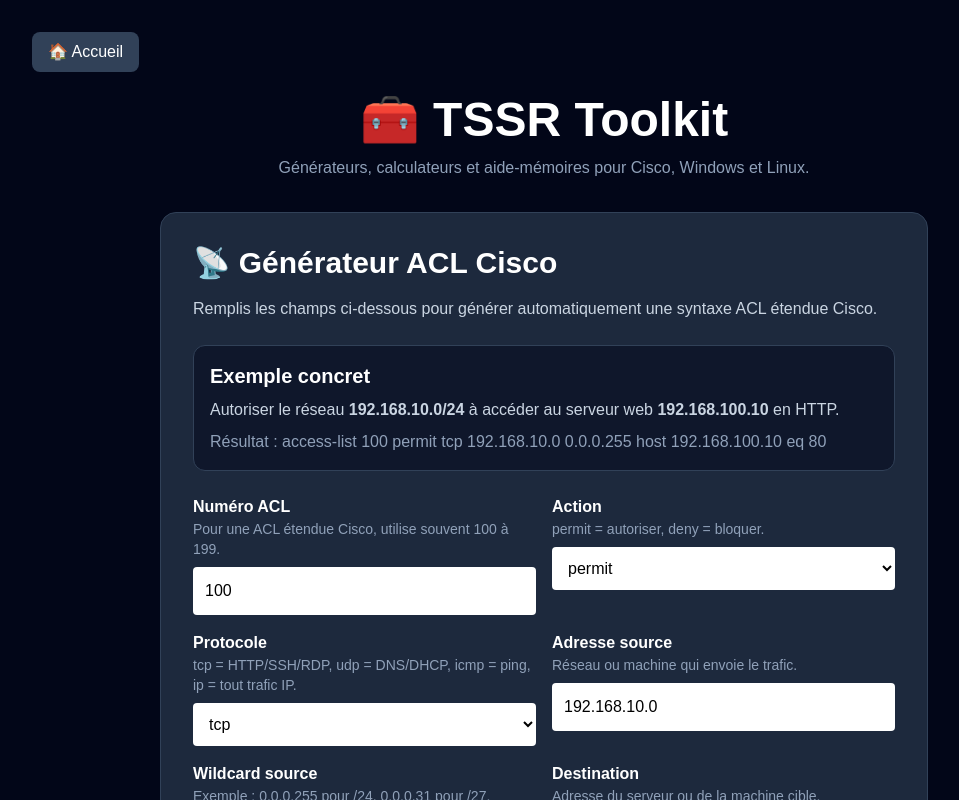
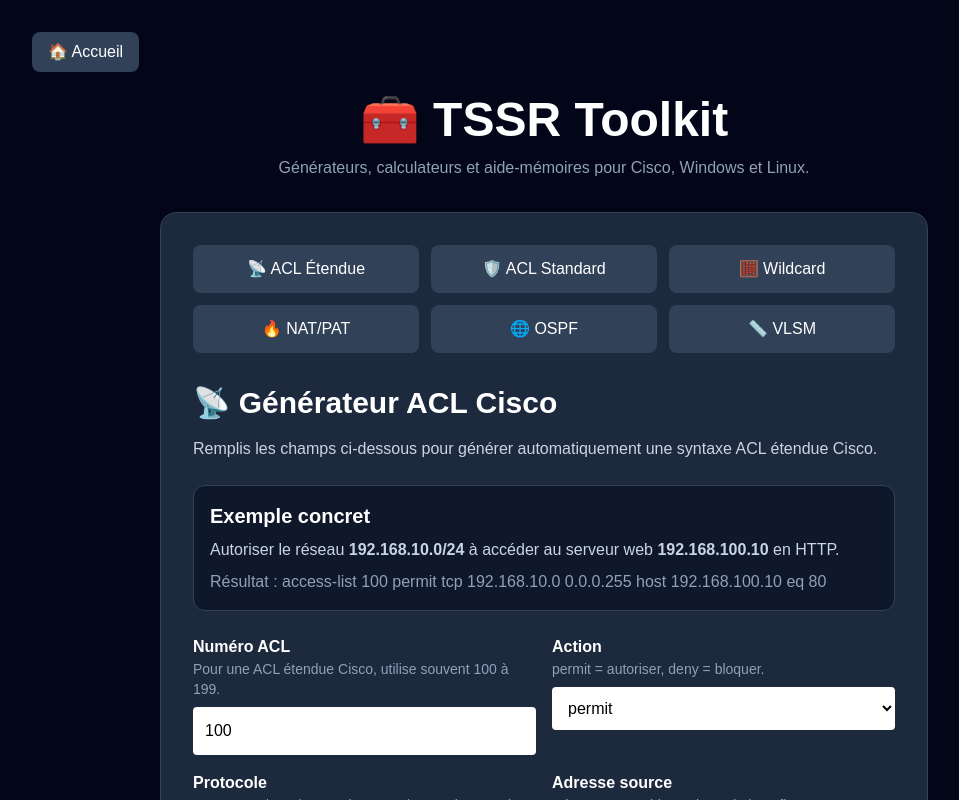
Before and after one commit to amakirx2c/TSSR-Trainer, a Next.js app: page /toolkit in a window 1280 px wide. Shown: the top 800 px of the page, without its empty margins (96-1055 px from the left). Built offline with nearby package versions, Linux system fonts and the light colour scheme.

Commit message:
Add toolkit navigation menu

```diff
--- a/app/toolkit/CiscoToolkit.tsx
+++ b/app/toolkit/CiscoToolkit.tsx
@@ -24,6 +24,7 @@ const [ospfNetwork, setOspfNetwork] = useState("192.168.10.0");
 const [ospfWildcard, setOspfWildcard] = useState("0.0.0.255");
 const [ospfArea, setOspfArea] = useState("0");
 const [vlsmMask, setVlsmMask] = useState("/24");
+const [activeTool, setActiveTool] = useState("extendedAcl");
 
   const generatedAcl = `access-list ${aclNumber} ${action} ${protocol} ${source} ${sourceWildcard} host ${destination} eq ${port}`;
   const generatedStandardAcl =
@@ -89,11 +90,58 @@ async function copyOspf() {
 
   return (
     <section className="bg-slate-800 p-8 rounded-2xl border border-slate-700 mx-auto max-w-3xl mt-8">
+      <div className="grid grid-cols-2 md:grid-cols-3 gap-3 mb-8">
+  <button
+    onClick={() => setActiveTool("extendedAcl")}
+    className="bg-slate-700 hover:bg-slate-600 p-3 rounded-lg"
+  >
+    📡 ACL Étendue
+  </button>
+
+  <button
+    onClick={() => setActiveTool("standardAcl")}
+    className="bg-slate-700 hover:bg-slate-600 p-3 rounded-lg"
+  >
+    🛡️ ACL Standard
+  </button>
+
+  <button
+    onClick={() => setActiveTool("wildcard")}
+    className="bg-slate-700 hover:bg-slate-600 p-3 rounded-lg"
+  >
+    🧮 Wildcard
+  </button>
+
+  <button
+    onClick={() => setActiveTool("nat")}
+    className="bg-slate-700 hover:bg-slate-600 p-3 rounded-lg"
+  >
+    🔥 NAT/PAT
+  </button>
+
+  <button
+    onClick={() => setActiveTool("ospf")}
+    className="bg-slate-700 hover:bg-slate-600 p-3 rounded-lg"
+  >
+    🌐 OSPF
+  </button>
+
+  <button
+    onClick={() => setActiveTool("vlsm")}
+    className="bg-slate-700 hover:bg-slate-600 p-3 rounded-lg"
+  >
+    📏 VLSM
+  </button>
+</div>
+{activeTool === "extendedAcl" && (
+  <div>
     <h2 className="text-3xl font-bold mb-4">📡 Générateur ACL Cisco</h2>
 
     <p className="text-slate-300 mb-6">
       Remplis les champs ci-dessous pour générer automatiquement une syntaxe ACL étendue Cisco.
     </p>
+  </div>
+)}
 
       <div className="bg-slate-900 border border-slate-700 p-4 rounded-xl mb-6">
         <h3 className="text-xl font-bold mb-2">Exemple concret</h3>
@@ -219,6 +267,7 @@ async function copyOspf() {
           📋 Copier la commande
         </button>
       </div>
+ {activeTool === "wildcard" && (
   <div className="mt-10 border-t border-slate-700 pt-8">
     <h2 className="text-3xl font-bold mb-4">
       🧮 Wildcard Calculator
@@ -256,6 +305,9 @@ async function copyOspf() {
     </p>
    </div>
 </div>
+)}
+
+{activeTool === "standardAcl" && (
   <div className="mt-10 border-t border-slate-700 pt-8">
     <h2 className="text-3xl font-bold mb-4">
       🛡️ ACL Standard Generator
@@ -318,6 +370,8 @@ async function copyOspf() {
   📋 Copier l'ACL standard
 </button>
 </div>
+)}
+{activeTool === "nat" && (
   <div className="mt-10 border-t border-slate-700 pt-8">
   <h2 className="text-3xl font-bold mb-4">
     🔥 NAT/PAT Generator
@@ -404,6 +458,8 @@ async function copyOspf() {
     </button>
   </div>
 </div>
+)}
+{activeTool === "ospf" && (
   <div className="mt-10 border-t border-slate-700 pt-8">
   <h2 className="text-3xl font-bold mb-4">
     🌐 OSPF Generator
@@ -471,6 +527,8 @@ async function copyOspf() {
     </button>
   </div>
 </div>
+)}
+{activeTool === "vlsm" && (
   <div className="mt-10 border-t border-slate-700 pt-8">
   <h2 className="text-3xl font-bold mb-4">
     🧮 VLSM Calculator
@@ -512,6 +570,7 @@ async function copyOspf() {
     </p>
   </div>
 </div>
+)}
     </section>
   );
 }
```
Lines whose indentation alone changed are shown as unchanged.
